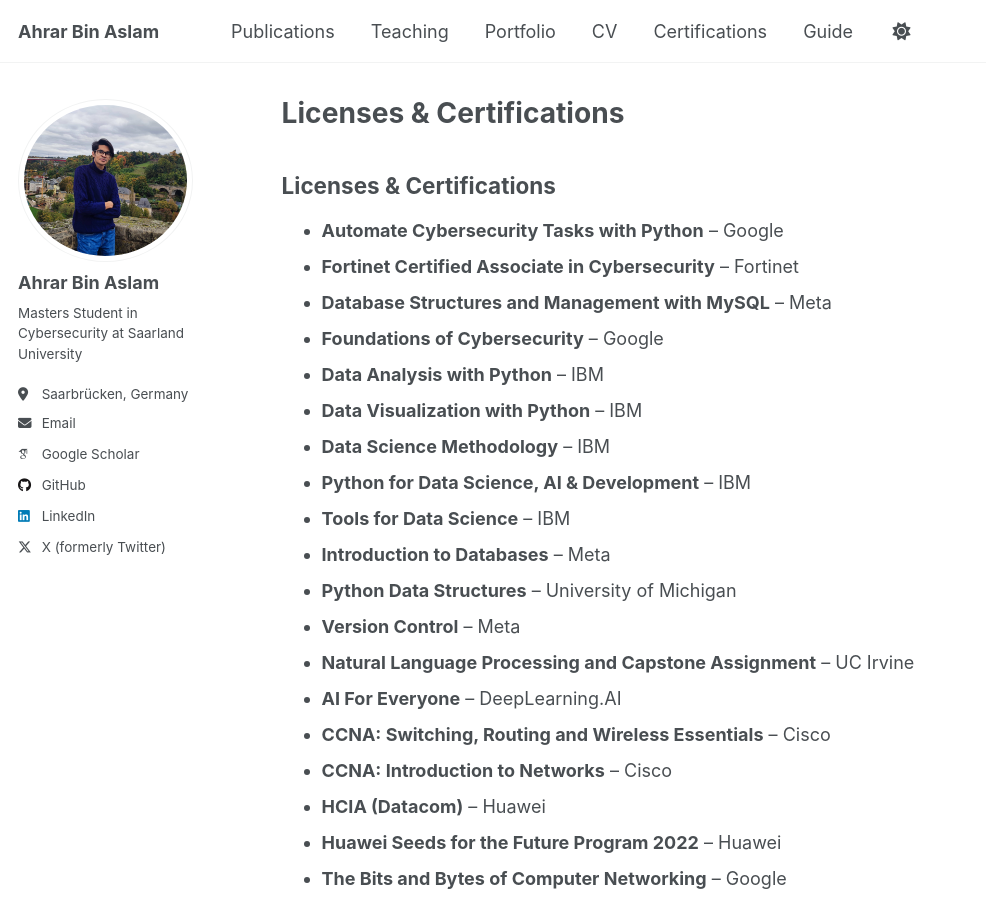
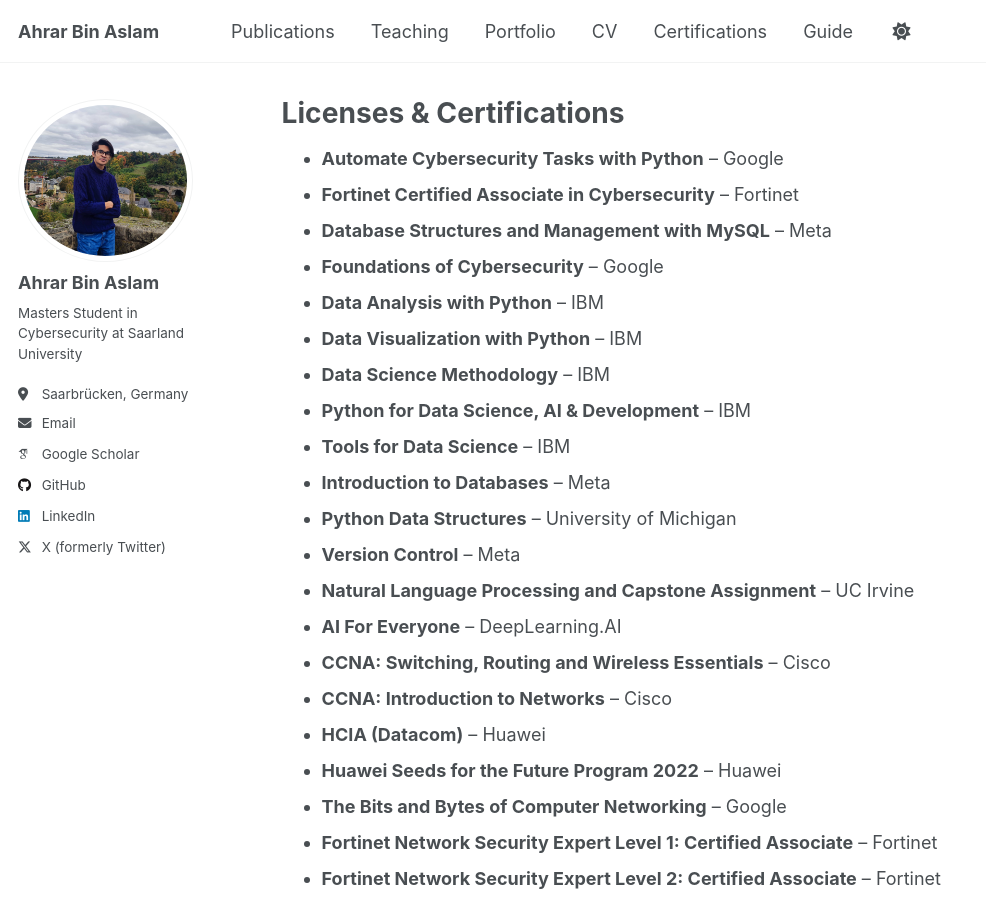
Before and after one commit to ahrarbinaslam/ahrarbinaslam.github.io, a Jekyll site: the page built from _pages/certifications.html, in a window 1280 px wide and 900 px high. Shown: the whole window, without its empty margins (0-986 px from the left). Built offline with Jekyll 4.4.1, drawn with Linux system fonts in a browser that asks for light colours; some web fonts are replaced.

Commit message:
Update certifications.html

```diff
--- a/_pages/certifications.html
+++ b/_pages/certifications.html
@@ -4,8 +4,6 @@
 permalink: /certifications/
 author_profile: true
 ---
-
-<h2>Licenses & Certifications</h2>
 
 <ul>
   <li><strong>Automate Cybersecurity Tasks with Python</strong> – Google</li>
```
